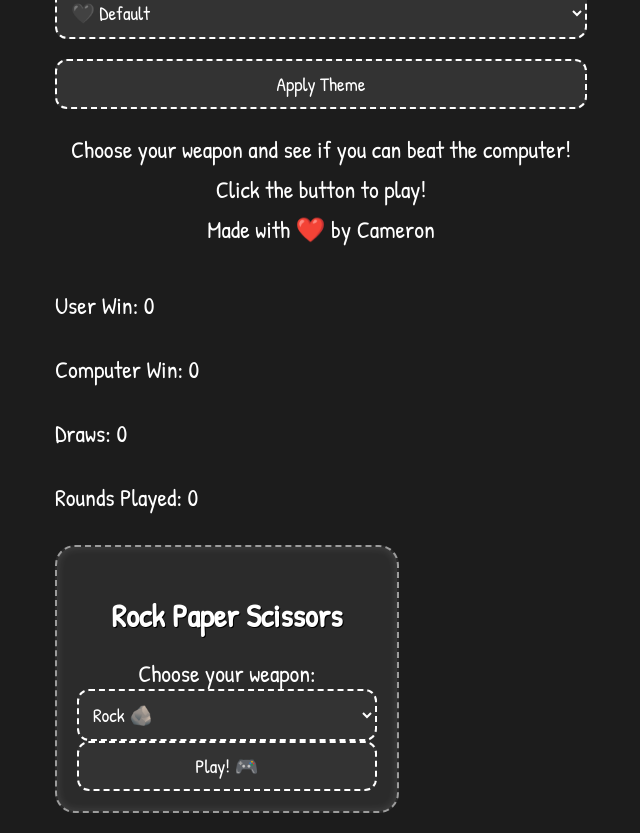
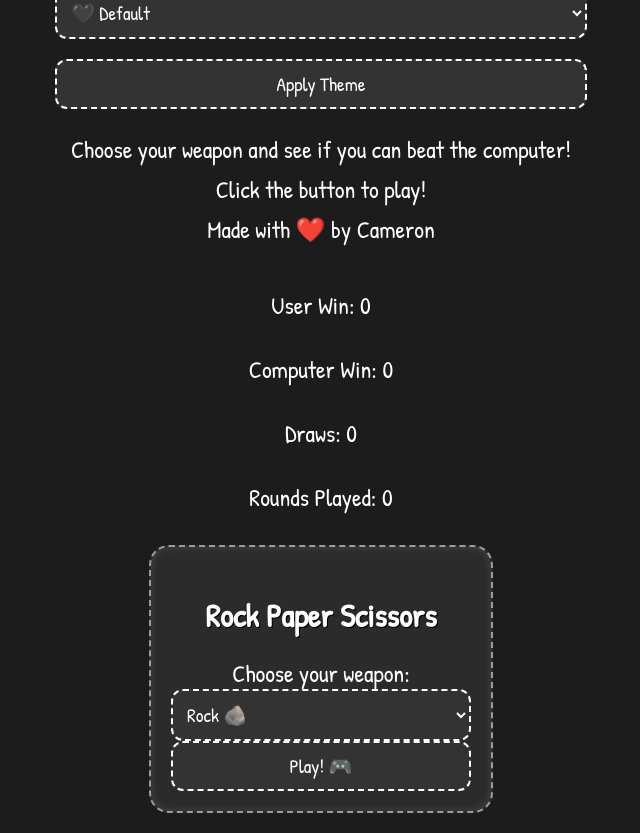
Before and after one commit to OGKodingKat/rock-paper-scissors, a plain HTML site: page index.html in a window 1280 px wide. Shown: the whole page, without its empty margins (319-959 px from the left). Drawn offline with Linux system fonts and the light colour scheme.

Commit message:
fixed form

```diff
--- a/index.html
+++ b/index.html
@@ -47,7 +47,7 @@
       </div><br>
     </div>
 
-
+     <div class="form-container">
       <form id="rps-form">
         <h2>Rock Paper Scissors</h2>
         <label for="user-choice">Choose your weapon:</label>
@@ -58,7 +58,7 @@
         </select>
         <button type="submit">Play! 🎮</button>
       </form>
-
+    </div>
     <div id="result-message"></div>
   </main>
 
--- a/styles.css
+++ b/styles.css
@@ -10,6 +10,7 @@
 
 body {
   display: flex;
+  text-align: center;
   justify-content: center;
   align-items: center;
   height: 100vh;
@@ -23,7 +24,12 @@ body.fade {
   opacity: 0;
   transition: opacity 0.2s ease-out;
 }
+.form-container {
+  display: flex;
+  flex-direction: column;;
+  align-items: center;
 
+}
 #rps-form {
   padding: 20px;
   border-radius: 20px;
```
Lines whose indentation alone changed are shown as unchanged.
